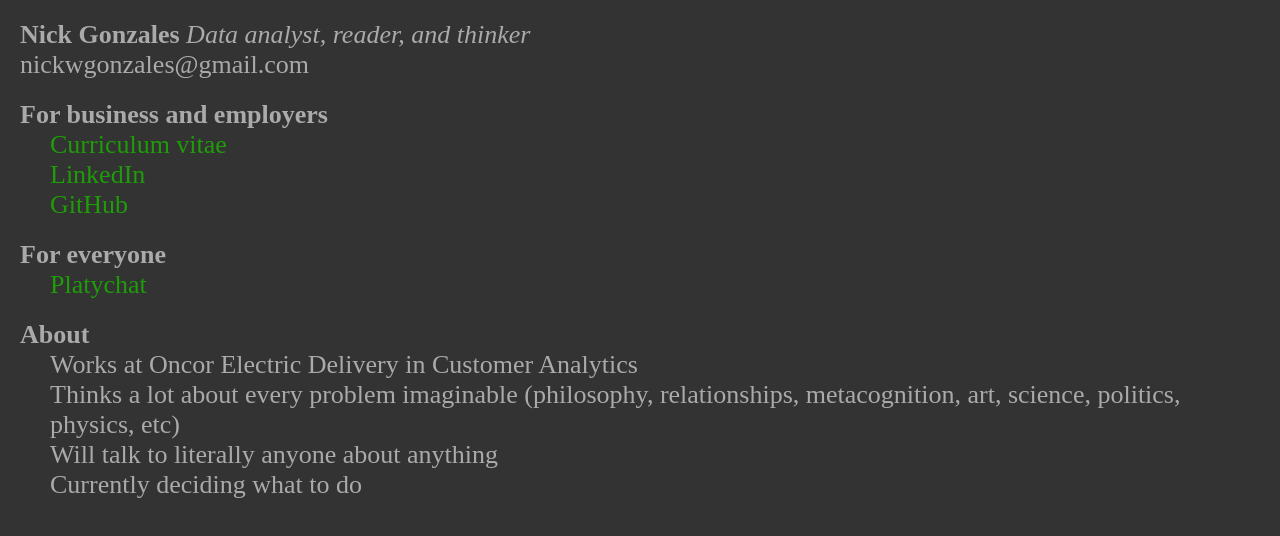
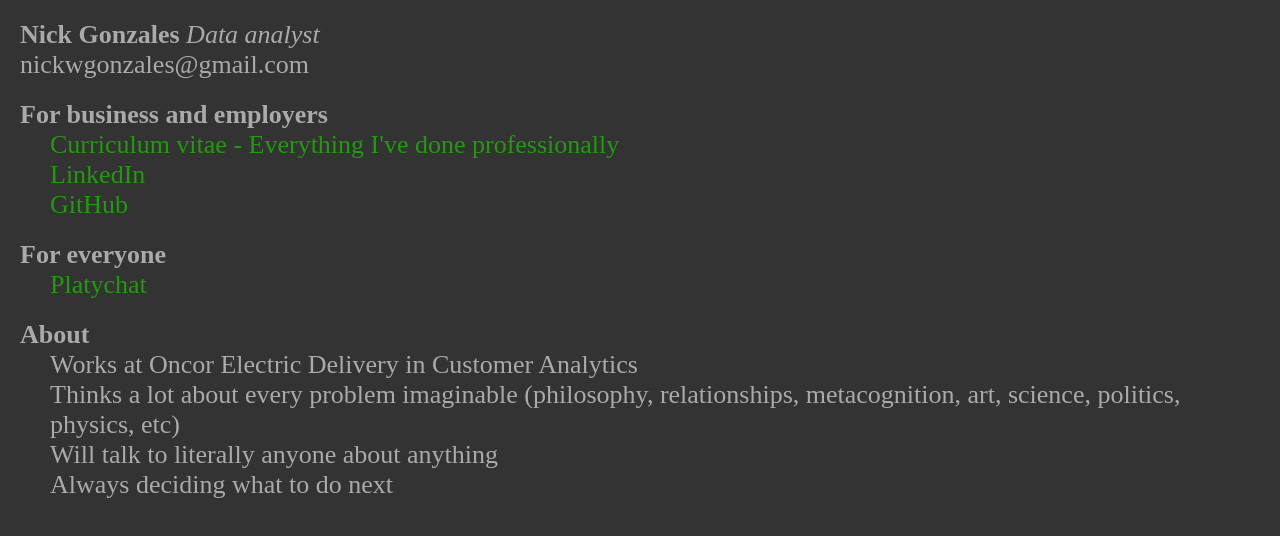
Before and after one commit to doxtu/nickwademe, a website: page public/index.html in a window 1280 px wide. Drawn offline with Linux system fonts and the light colour scheme.

Commit message:
changed public memes

```diff
--- a/public/index.html
+++ b/public/index.html
@@ -10,7 +10,7 @@
    <body>
       <header>
          <h1>Nick Gonzales</h1>
-         <p><span class='italics'>Data analyst, reader, and thinker</span></p>
+         <p><span class='italics'>Data analyst</span></p>
          <br>
          <p>nickwgonzales@gmail.com</p>
       </header>
@@ -18,7 +18,7 @@
       <section id='business'>
          <h2>For business and employers</h2>
          <ul>
-            <li><a target='_blank' href='https://docs.google.com/document/d/1JyGzCXAHC8EJjdOmBATpPoAD9ZwGhrossmIiG6WyqTw/edit?usp=sharing'>Curriculum vitae</a></li>
+            <li><a target='_blank' href='https://docs.google.com/document/d/1JyGzCXAHC8EJjdOmBATpPoAD9ZwGhrossmIiG6WyqTw/edit?usp=sharing'>Curriculum vitae - Everything I've done professionally</a></li>
             <li><a target='_blank' href='https://www.linkedin.com/in/nick-gonzales-9517864a'>LinkedIn</a></li>
             <li><a target='_blank' href='https://www.github.com/doxtu'>GitHub</a></li>
          </ul>
@@ -37,7 +37,7 @@
             <li>Works at Oncor Electric Delivery in Customer Analytics</li>
             <li>Thinks a lot about every problem imaginable (philosophy, relationships, metacognition, art, science, politics, physics, etc)</li>
             <li>Will talk to literally anyone about anything</li>
-	    <li>Currently deciding what to do</li>
+	    <li>Always deciding what to do next</li>
          </ul>
       </section>
 
```
